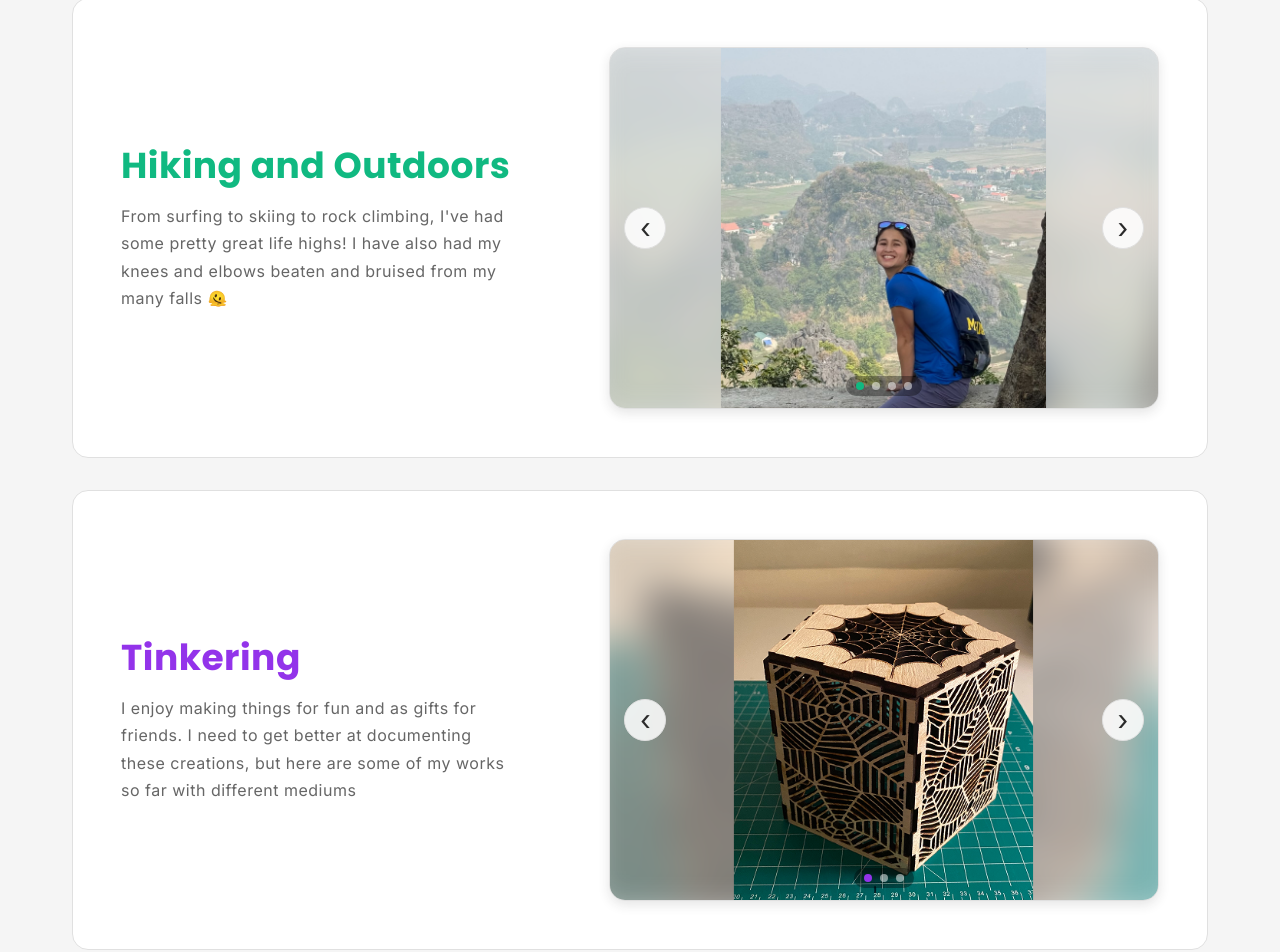
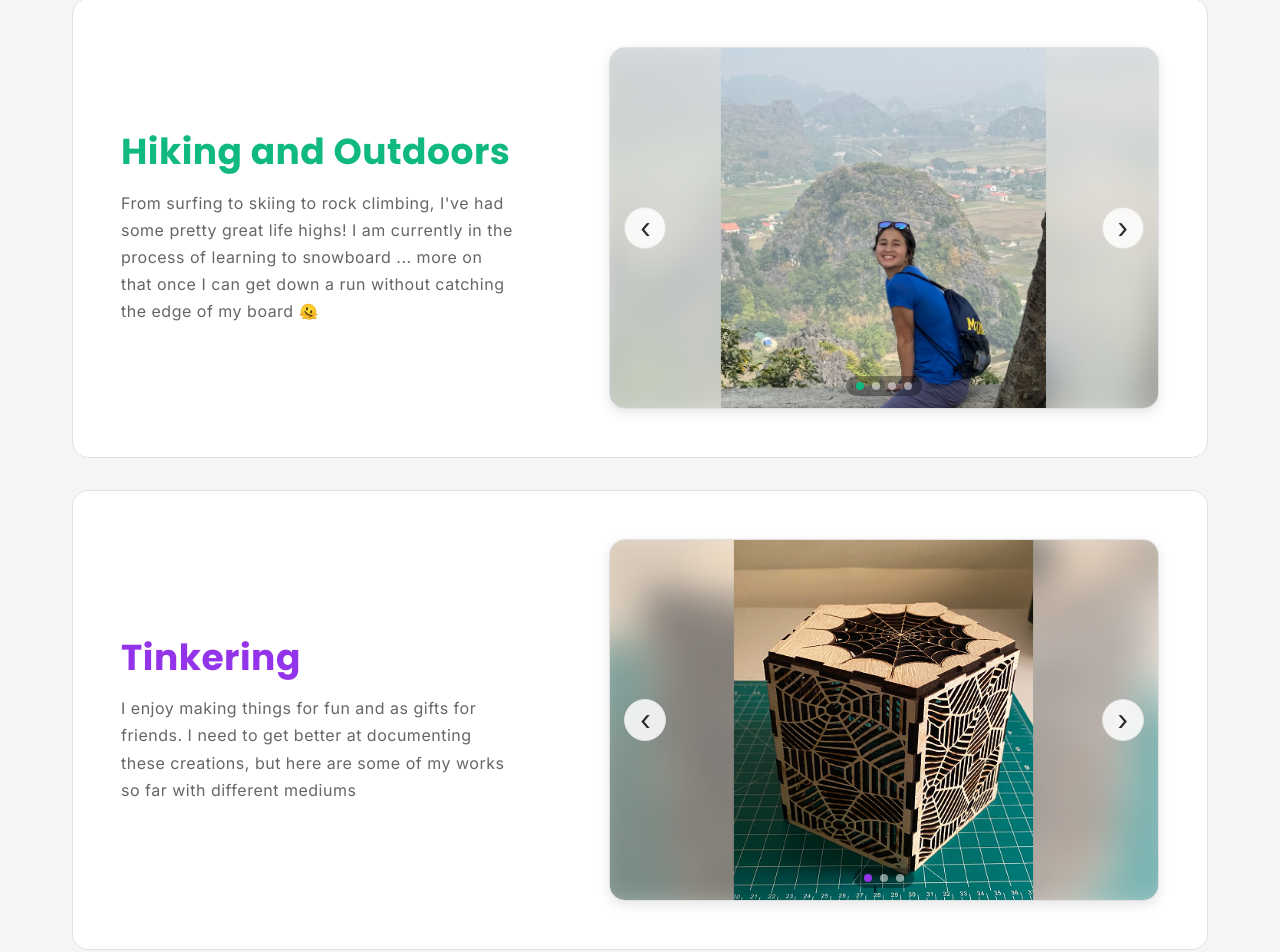
Before and after one commit to anujtaosf/portfolio, a React (Create React App) app: page /#/hobbies in a window 1280 px wide. Shown: the part 1317-2269 px from the top of the page. Built offline with nearby package versions, Linux system fonts and the light colour scheme.

Commit message:
small caption edit

```diff
--- a/src/pages/Hobbies.jsx
+++ b/src/pages/Hobbies.jsx
@@ -69,7 +69,7 @@ function Hobbies() {
     {
       title: "Hiking and Outdoors",
       description:
-        "From surfing to skiing to rock climbing, I've had some pretty great life highs! I have also had my knees and elbows beaten and bruised from my many falls 🫠",
+        "From surfing to skiing to rock climbing, I've had some pretty great life highs! I am currently in the process of learning to snowboard ... more on that once I can get down a run without catching the edge of my board 🫠",
       images: [Hike1, Hike2, Climb1, Climb2],
       color: '#10B981',
     },
```
